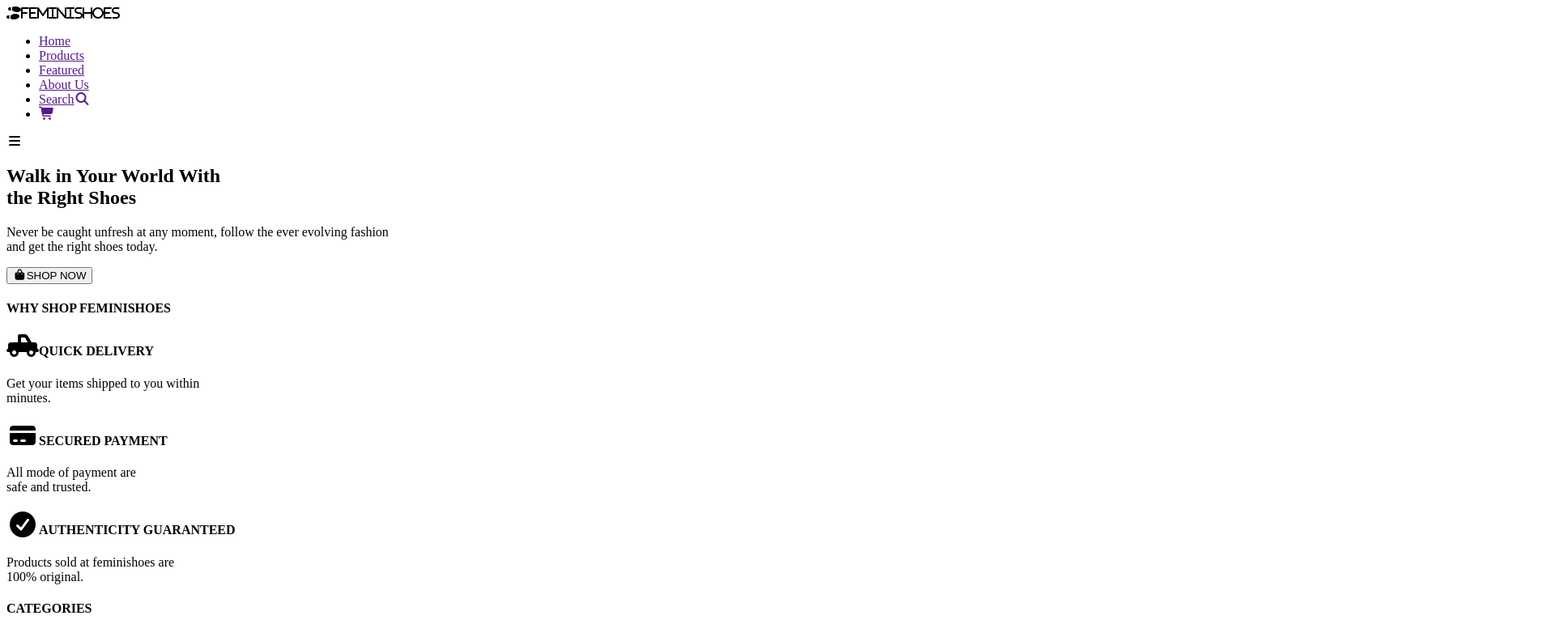
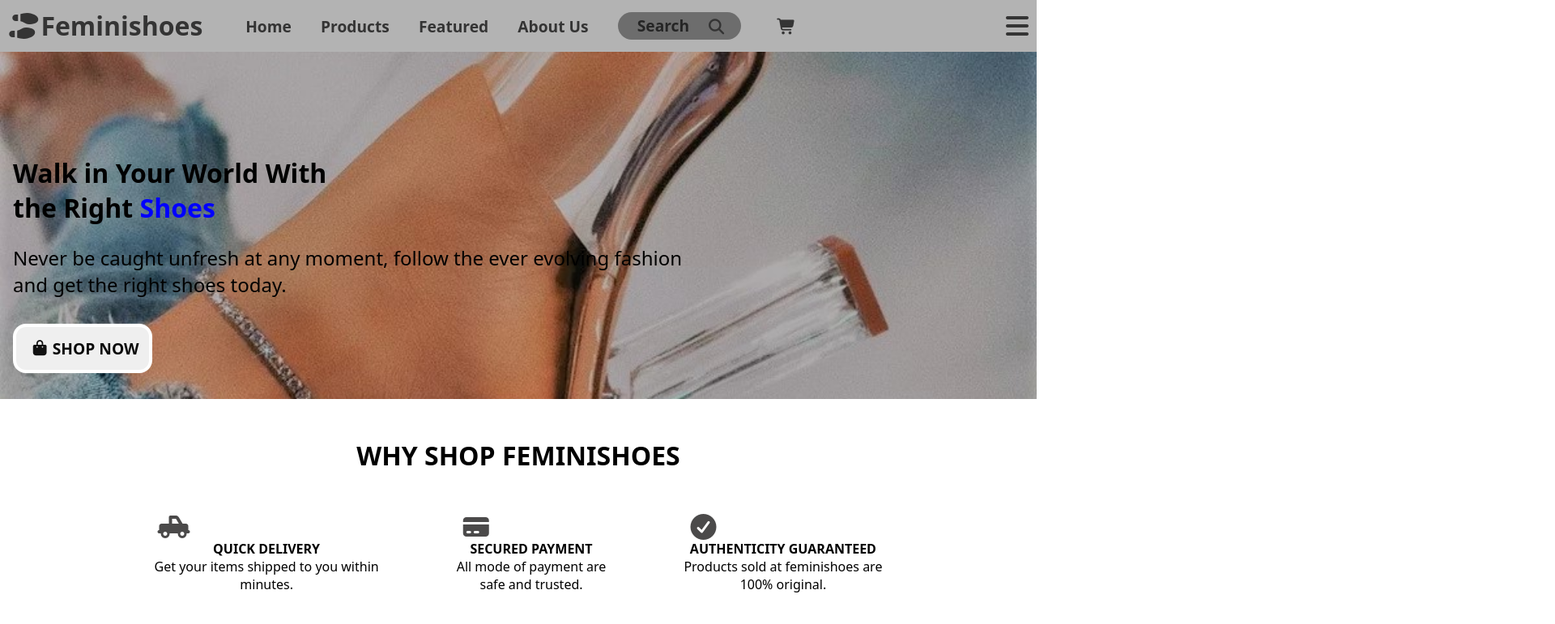
Before and after one commit to kore-coco/Feminishoes, a plain HTML site: page index.html in a window 1280 px wide. Shown: the top 771 px of the page at 81% size, 1920 px wide, since content can reach past the window. Drawn offline with Linux system fonts and the light colour scheme.

Commit message:
Update index.html

```diff
--- a/index.html
+++ b/index.html
@@ -4,7 +4,7 @@
         <meta charset="utf-8">
         <meta name="viewport" content="width=device-width, initial-scale=1">
         <title>shoe</title>
-        <link href="styles.css"  rel="stylesheet">
+        <link href="style.css"  rel="stylesheet">
         <link href="./fontawesome-free-6.1.1-web/css/all.css" rel="stylesheet">
     </head>
     <body>
```
